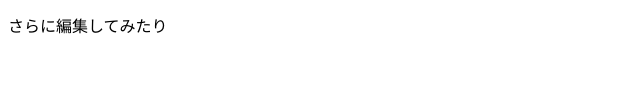
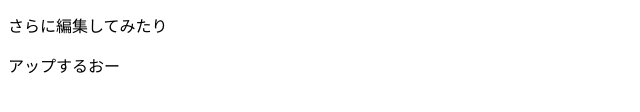
Before and after one commit to dale0423/sample, a plain HTML site: page index.html in a window 1280 px wide. Shown: the part 196-308 px from the top of the page, without its empty margins (0-640 px from the left). Drawn offline with Linux system fonts and the light colour scheme.

Commit message:
またコミットしましたー！

```diff
--- a/index.html
+++ b/index.html
@@ -15,6 +15,7 @@
 
 <p> また編集してみたり。。。</p>
 <p>さらに編集してみたり</p>
+<p>アップするおー</p>
 
 </body>
 </html>
```
